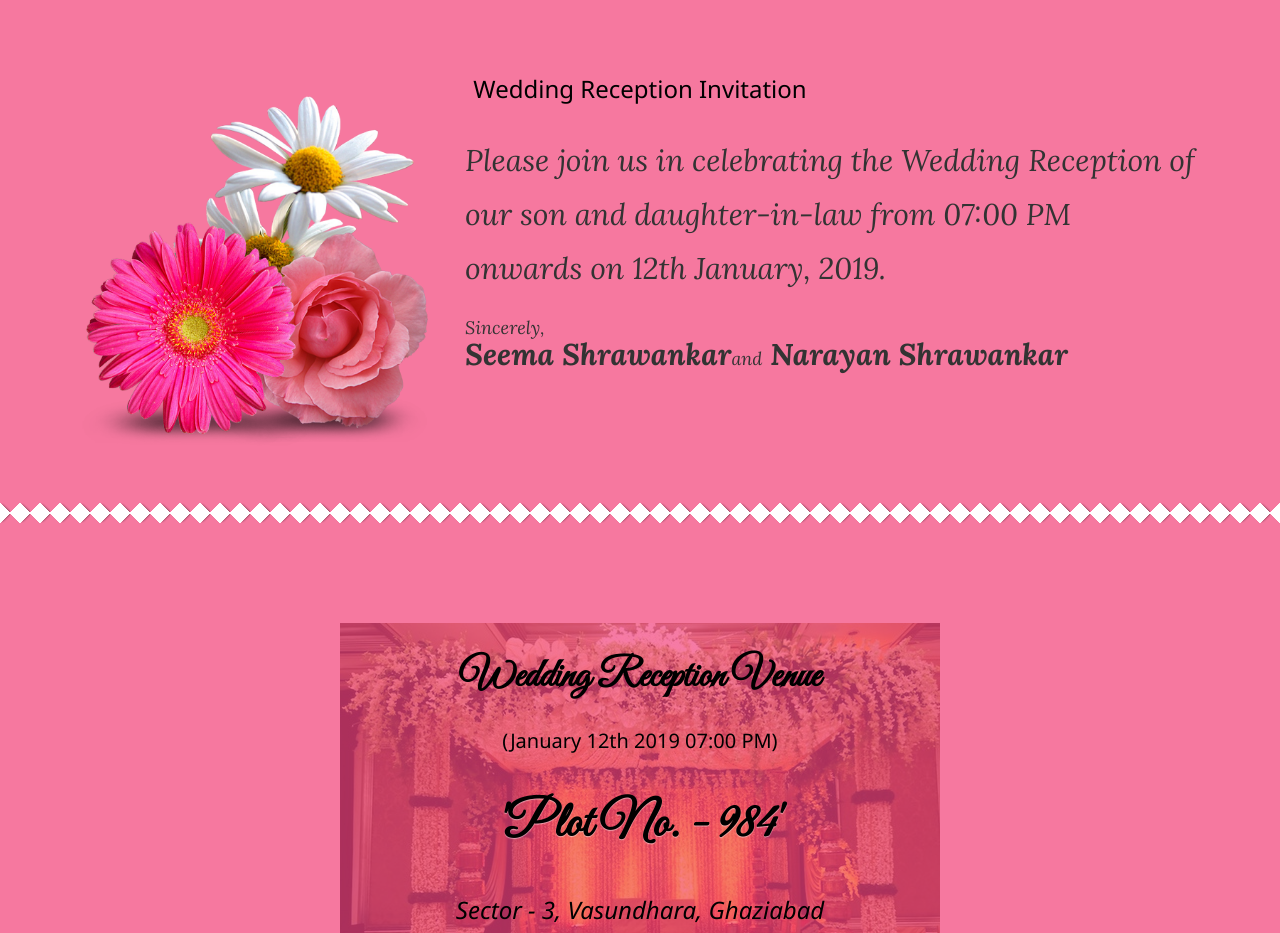
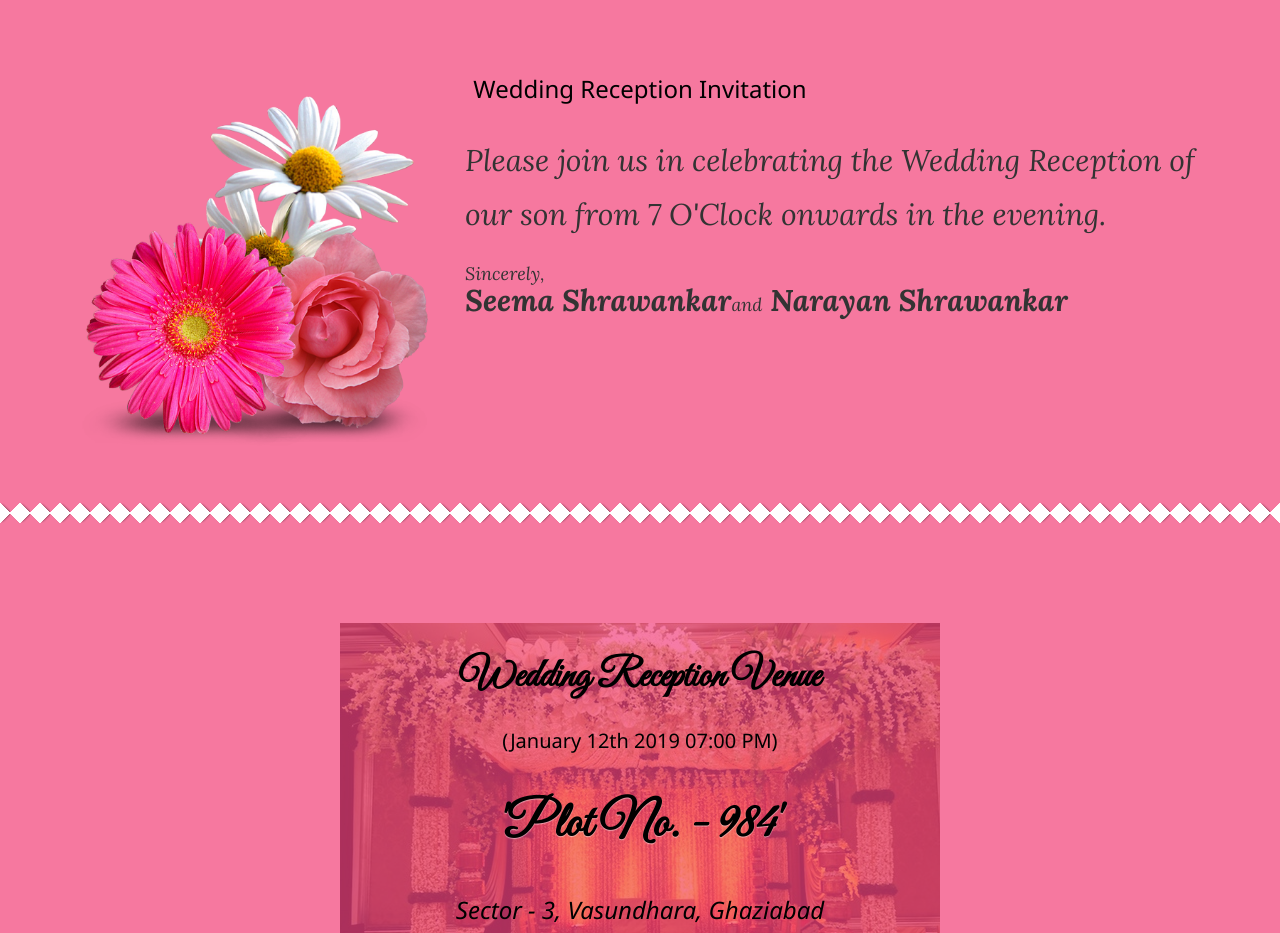
Before and after one commit to AbhayShweta/AbhayShweta.github.io, a plain HTML site: page index.html in a window 1280 px wide. Shown: the part 2140-3073 px from the top of the page. Drawn offline with nearby package versions, Linux system fonts and the light colour scheme; files that its build step writes are made by us from their sources.

Commit message:
Update index.html

```diff
--- a/index.html
+++ b/index.html
@@ -1,4 +1,3 @@
-
 
 <!DOCTYPE html>
 <html lang="en">
@@ -51,7 +50,7 @@
     <img src="img/Ganapati.png" alt="img/Ganapati.png" style="width: 100%; max-height: 10%; border: 15px solid brown; background-clip: padding-box; " >
     <h1 class="logo_top">
      <span style=" font-weight:bold; font-family:Curlz MT;  ">WEDDING</span>
-                  <span style="font-weight:bold; font-family: Curlz MT; color:red;"> RECEPTION </span>
+                  <span style="font-weight:bold; font-family: Curlz MT; color:red;"> RECEPTION</span>
                   <span style=" font-weight:bold; font-family:Curlz MT; ">INVITATION</span>
     </h1>
     <br>
@@ -63,7 +62,7 @@
     <img src="img/DSC_3960.jpg" alt="" style="width: 100%; max-height: 10%; border: 10px solid brown; background-clip: padding-box; " >
     <h1 class="logo_top">
      <span style=" font-weight:bold; font-family:Curlz MT;  ">WEDDING</span>
-                  <span style="font-weight:bold; font-family: Curlz MT; color:red;"> RECEPTION </span>
+                  <span style="font-weight:bold; font-family: Curlz MT; color:red;"> RECEPTION</span>
                   <span style=" font-weight:bold; font-family:Curlz MT; ">INVITATION</span>
     </h1>
     <br>
@@ -76,7 +75,7 @@
        <img src="img/DSC_3968.jpg" alt="" style="width: 100%; max-height: 10%; border: 10px solid brown; background-clip: padding-box;">
        <h1 class="logo_top">
         <h2><span style=" font-weight:bold; font-family:Curlz MT;  ">WEDDING</span>
-                  <span style="font-weight:bold; font-family: Curlz MT; color:red;"> RECEPTION </span>
+                  <span style="font-weight:bold; font-family: Curlz MT; color:red;"> RECEPTION</span>
                   <span style=" font-weight:bold; font-family:Curlz MT; ">INVITATION</span></h2>
                 </h1>
       <br>
@@ -109,7 +108,7 @@
 
         <h1 class="logo_top">
      <span style=" font-weight:bold; font-family:Curlz MT;  ">WEDDING</span>
-                  <span style="font-weight:bold; font-family: Curlz MT; color:red;"> RECEPTION </span>
+                  <span style="font-weight:bold; font-family: Curlz MT; color:red;"> RECEPTION</span>
                   <span style=" font-weight:bold; font-family:Curlz MT; ">INVITATION</span>
     </h1>
     <br>
@@ -118,7 +117,7 @@
        <img src="img/DSC_4279.jpg" alt="" style="width: 100%; max-height: 10%; border: 10px solid brown; background-clip: padding-box;">
        <h1 class="logo_top">
      <span style=" font-weight:bold; font-family:Curlz MT;  ">WEDDING</span>
-                  <span style="font-weight:bold; font-family: Curlz MT; color:red;"> RECEPTION </span>
+                  <span style="font-weight:bold; font-family: Curlz MT; color:red;"> RECEPTION</span>
                   <span style=" font-weight:bold; font-family:Curlz MT; ">INVITATION</span>
     </h1>
     <br>
@@ -127,7 +126,7 @@
        <img src="img/DSC_4385.jpg" alt="" style="width: 100%; max-height: 10%; border: 10px solid brown; background-clip: padding-box;">
      <h1 class="logo_top">
      <span style=" font-weight:bold; font-family:Curlz MT;  ">WEDDING</span>
-                  <span style="font-weight:bold; font-family: Curlz MT; color:red;"> RECEPTION </span>
+                  <span style="font-weight:bold; font-family: Curlz MT; color:red;"> RECEPTION</span>
                   <span style=" font-weight:bold; font-family:Curlz MT; ">INVITATION</span>
     </h1>
     <br>
@@ -136,7 +135,7 @@
        <img src="img/DSC_4462.jpg" alt="" style="width: 100%; max-height: 10%; border: 10px solid brown; background-clip: padding-box;">
        <h1 class="logo_top">
      <span style=" font-weight:bold; font-family:Curlz MT;  ">WEDDING</span>
-                  <span style="font-weight:bold; font-family: Curlz MT; color:red;"> RECEPTION </span>
+                  <span style="font-weight:bold; font-family: Curlz MT; color:red;"> RECEPTION</span>
                   <span style=" font-weight:bold; font-family:Curlz MT; ">INVITATION</span>
     </h1>
     <br>
@@ -145,7 +144,7 @@
        <img src="img/DSC_4616.jpg" alt="" style="width: 100%; max-height: 10%; border: 10px solid brown; background-clip: padding-box;">
       <h1 class="logo_top">
      <span style=" font-weight:bold; font-family:Curlz MT;  ">WEDDING</span>
-                  <span style="font-weight:bold; font-family: Curlz MT; color:red;"> RECEPTION </span>
+                  <span style="font-weight:bold; font-family: Curlz MT; color:red;"> RECEPTION</span>
                   <span style=" font-weight:bold; font-family:Curlz MT; ">INVITATION</span>
     </h1>
     <br>
@@ -195,7 +194,7 @@
             <div class="col-md-8 text-left animated" data-animation="fadeInRight" data-animation-delay="100">
 
               <!-- <div class="thanks_cont slide_up"> for this invitation font style -->
-              <p class="big-text animated" style="font-size: 30px; line-height: 1.8; ">Please join us in celebrating the Wedding Reception of our son and daughter-in-law from 07:00 PM onwards on 12th January, 2019.</p>
+              <p class="big-text animated" style="font-size: 30px; line-height: 1.8; ">Please join us in celebrating the Wedding Reception of our son from 7 O'Clock onwards in the evening.</p>
               <!-- <div class="thanks_cont slide_up">for font style -->
                 <div class="slide_up">
                 <p><span>Sincerely,</span><br>
```
